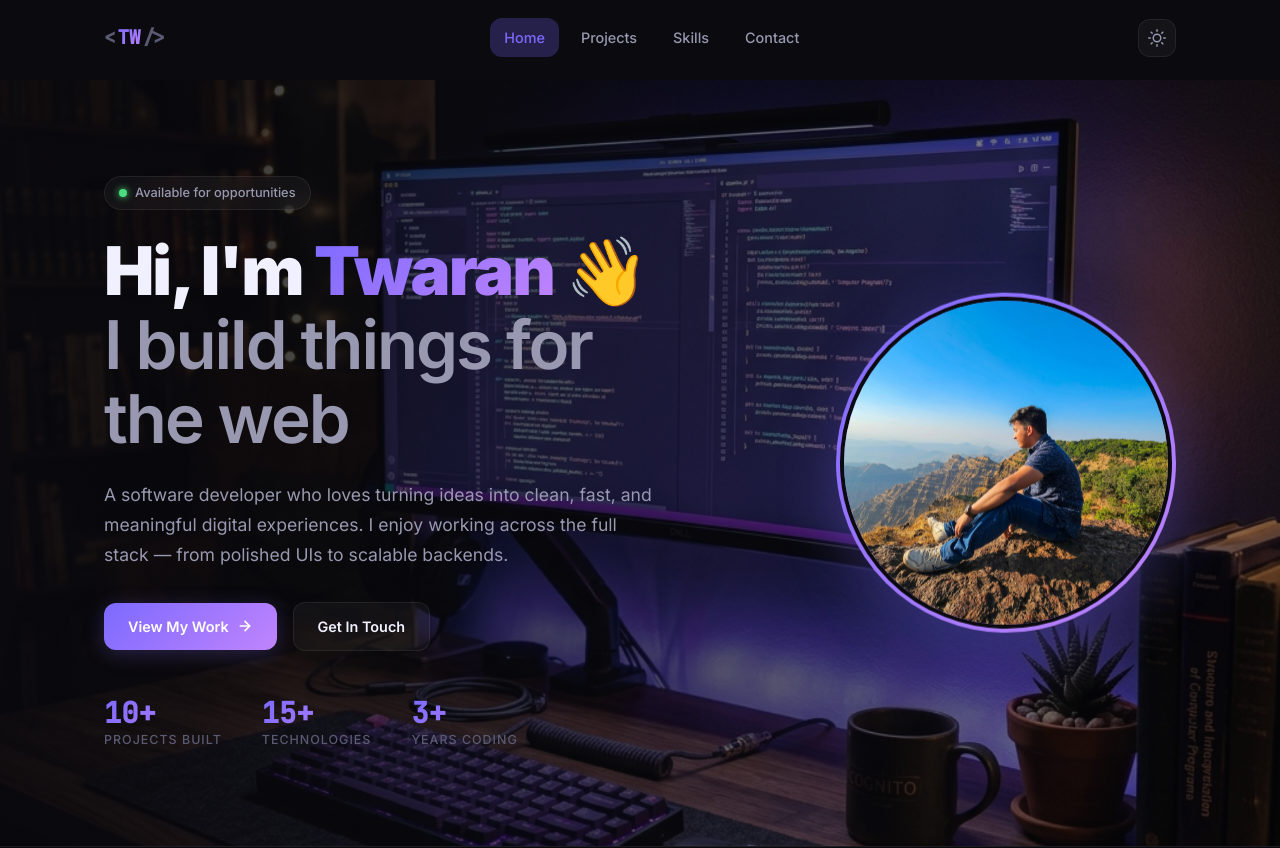
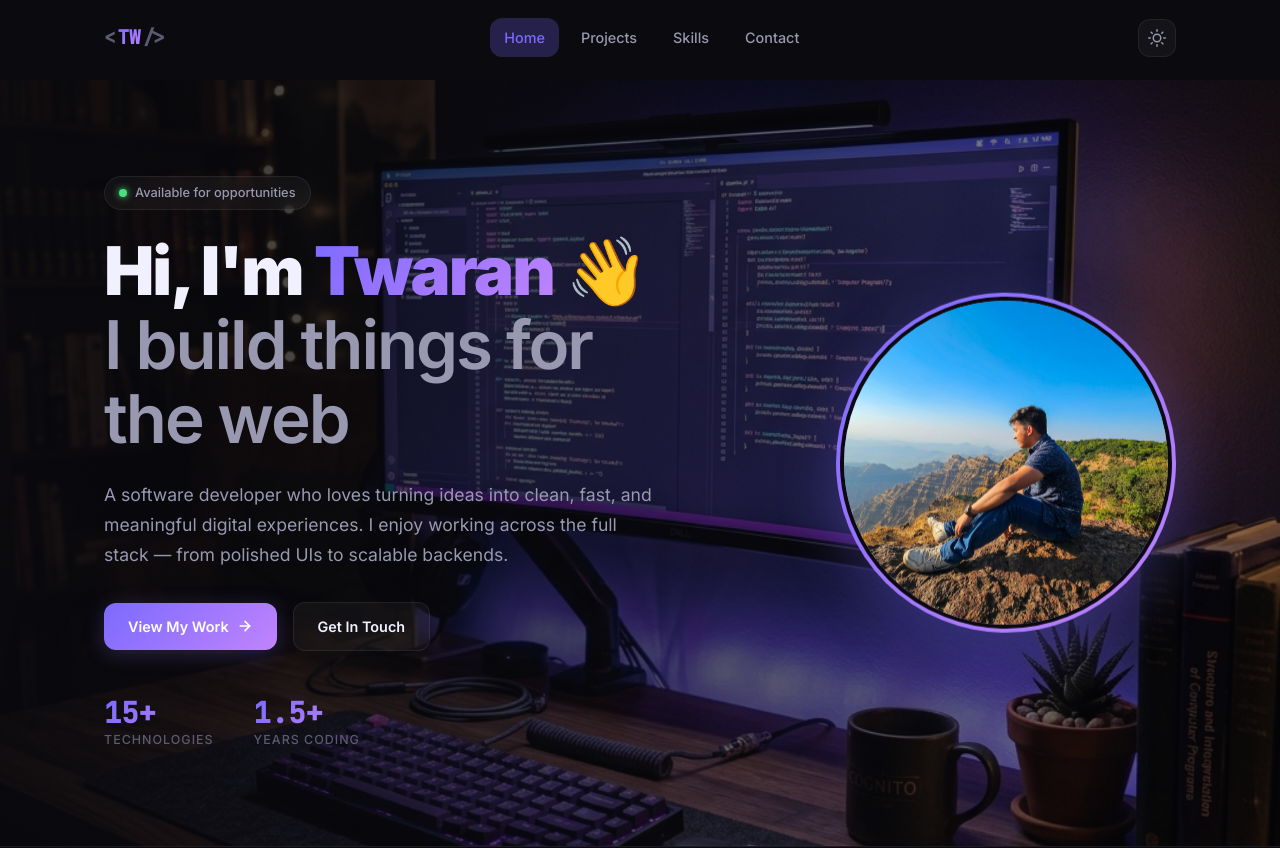
Before and after one commit to twarangupta/Portfolio, a React (Vite) app: page / in a window 1280 px wide. Shown: the top 848 px of the page. Built offline with nearby package versions, Linux system fonts and the light colour scheme.

Commit message:
pre final changes

```diff
--- a/src/pages/Home.jsx
+++ b/src/pages/Home.jsx
@@ -3,21 +3,20 @@ import './Home.css';
 
 const ArrowRight = () => (
   <svg width="16" height="16" viewBox="0 0 24 24" fill="none" stroke="currentColor" strokeWidth="2.5" strokeLinecap="round" strokeLinejoin="round">
-    <line x1="5" y1="12" x2="19" y2="12"/>
-    <polyline points="12 5 19 12 12 19"/>
+    <line x1="5" y1="12" x2="19" y2="12" />
+    <polyline points="12 5 19 12 12 19" />
   </svg>
 );
 
 const CodeIcon = () => (
   <svg width="22" height="22" viewBox="0 0 24 24" fill="none" stroke="currentColor" strokeWidth="2" strokeLinecap="round" strokeLinejoin="round">
-    <polyline points="16 18 22 12 16 6"/><polyline points="8 6 2 12 8 18"/>
+    <polyline points="16 18 22 12 16 6" /><polyline points="8 6 2 12 8 18" />
   </svg>
 );
 
 const stats = [
-  { label: 'Projects Built', value: '10+' },
   { label: 'Technologies', value: '15+' },
-  { label: 'Years Coding', value: '3+' },
+  { label: 'Years Coding', value: '1.5+' },
 ];
 
 export default function Home() {
```
